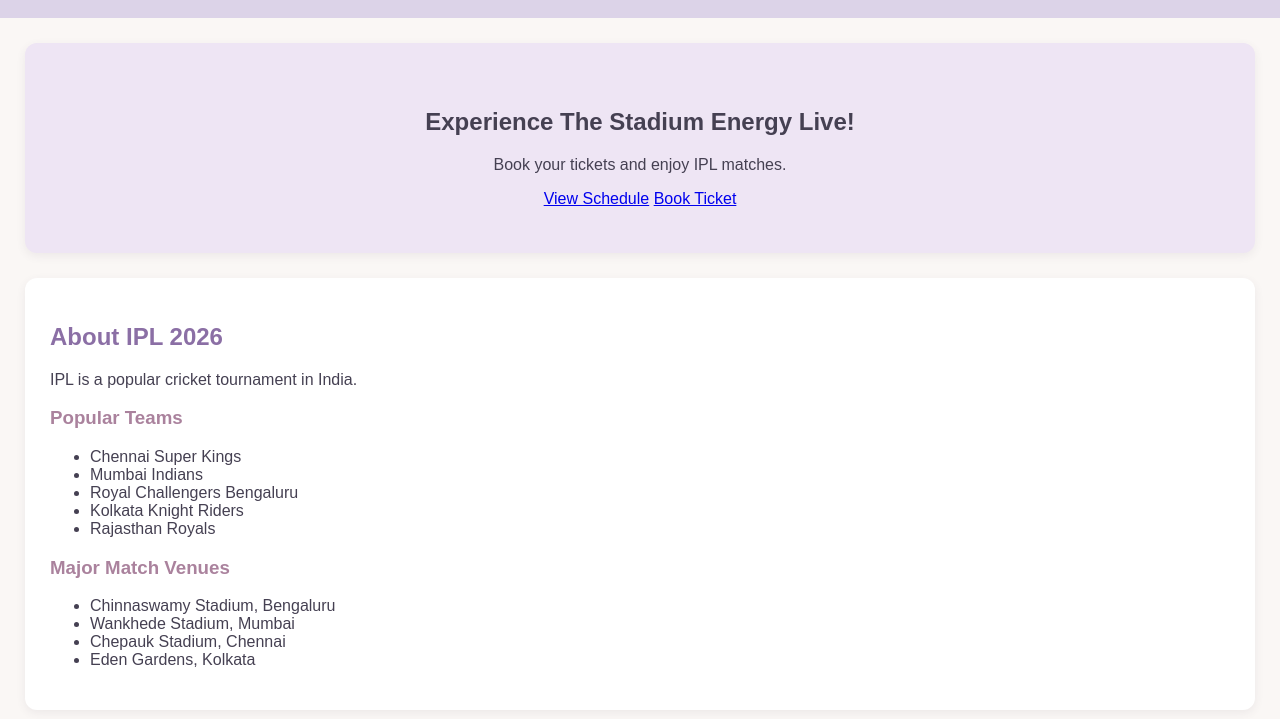
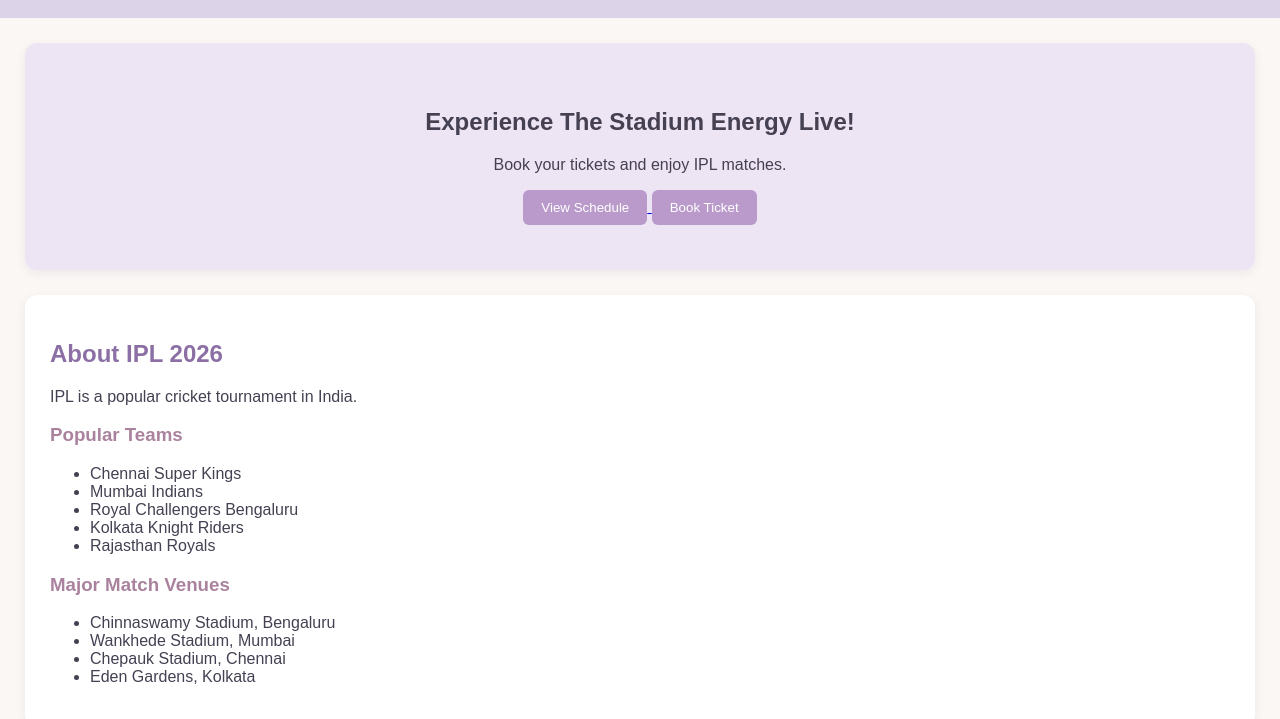
Before and after one commit to Amrita200626/Ipl_Ticket_Booking, a plain HTML site: page index.html in a window 1280 px wide. Shown: the part 120-839 px from the top of the page. Drawn offline with Linux system fonts and the light colour scheme.

Commit message:
Refactor index.html for improved structure and buttons
Updated the HTML structure and improved button usage for better user interaction.

```diff
--- a/index.html
+++ b/index.html
@@ -20,14 +20,18 @@
     </header>
 
     <!-- Banner Section -->
-    <section>
-        <h1>Experience The Stadium Energy Live!</h1>
-        <p>Book your tickets and enjoy IPL matches.</p>
+<section>
+    <h1>Experience The Stadium Energy Live!</h1>
+    <p>Book your tickets and enjoy IPL matches.</p>
 
-       <a href="#matches" class="banner-button">View Schedule</a>
+    <a href="#matches">
+        <button type="button">View Schedule</button>
+    </a>
 
-       <a href="#booking" class="banner-button">Book Ticket</a>
-    </section>
+    <a href="#booking">
+        <button type="button">Book Ticket</button>
+    </a>
+</section>
 
     <!-- About IPL -->
     <section>
```
